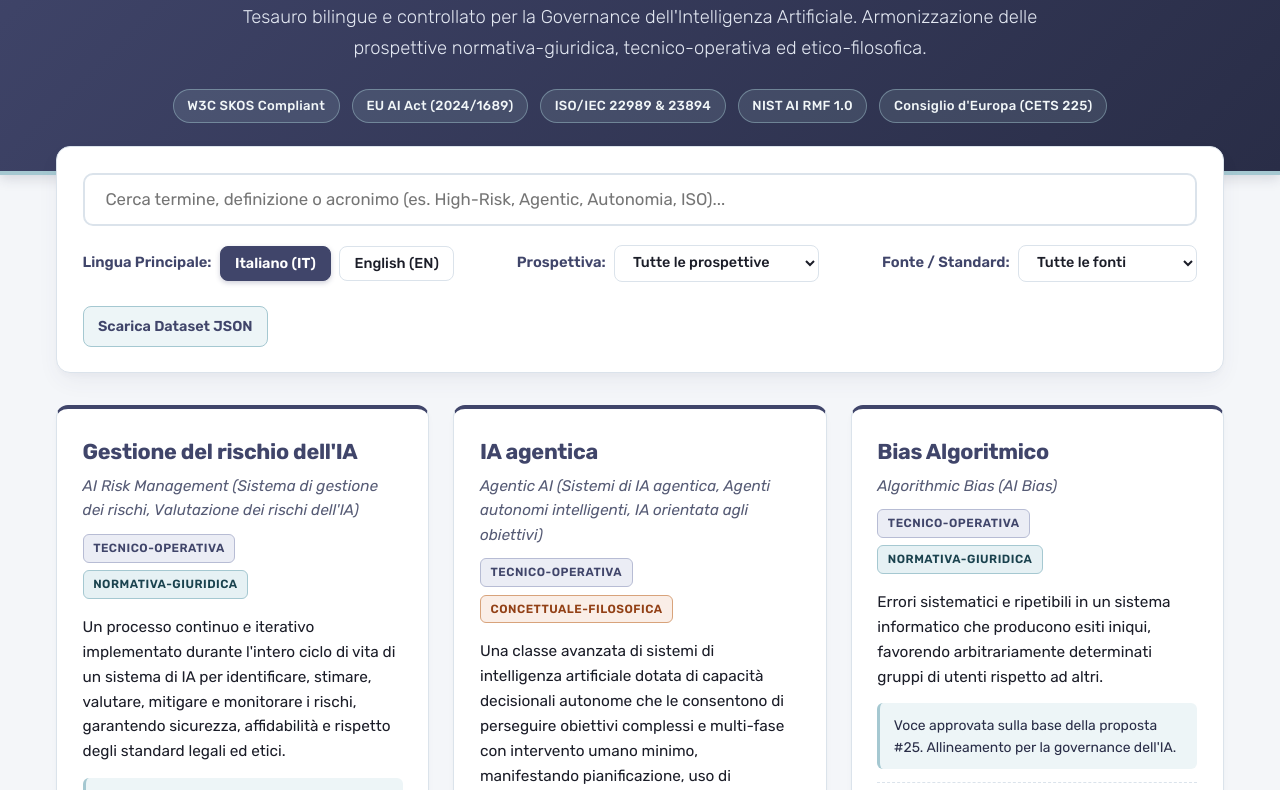
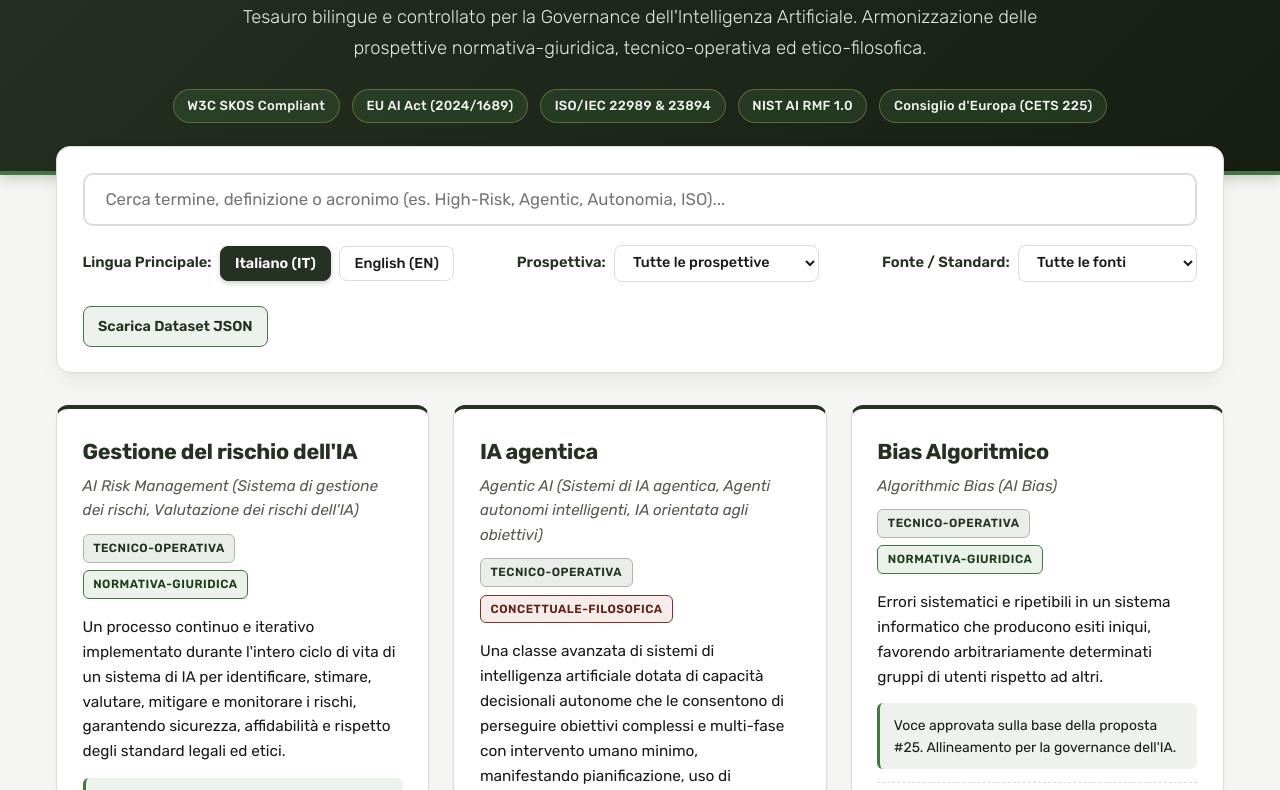
Before and after one commit to G0ldenPin/editoria, a plain HTML site: page dist/index.html in a window 1280 px wide. Shown: the part 114-904 px from the top of the page. Drawn offline with Linux system fonts and the light colour scheme.

Commit message:
style(portal): apply botanical greens (#253122, #437742) and earthy accents (#793327, #a6a159)

```diff
--- a/dist/index.html
+++ b/dist/index.html
@@ -11,24 +11,24 @@
     <style>
         :root {
             /* Palette Richiesta:
-               - Protagonisti: #40456a (Blu ardesia profondo) & #a5c8d1 (Azzurro luminoso)
-               - Accenti caldi: #d96629 (Arancio vivido) & #d8a37b (Pesca/terracotta morbido)
+               - Protagonisti Verdi: #253122 (Verde bosco profondo) & #437742 (Verde foglia vibrante)
+               - Accenti: #793327 (Rosso mattone / terracotta rustico) & #a6a159 (Oliva dorato caldo)
                - Bianco e nero non puri per il massimo comfort visivo */
-            --c-primary: #40456a;        /* Protagonista 1: Blu ardesia profondo */
-            --c-primary-dark: #292d47;   /* Blu notte intenso per footer e contrasti */
-            --c-secondary: #a5c8d1;      /* Protagonista 2: Azzurro pastello luminoso */
-            --c-secondary-light: #edf5f7;/* Tinta chiarissima di azzurro per sfondi/evidenziazioni */
-            --c-secondary-glow: rgba(165, 200, 209, 0.35);
-            --c-accent-orange: #d96629;  /* Arancione bruciato vivido (CTA/azioni chiave) */
-            --c-accent-peach: #d8a37b;   /* Terracotta / pesca caldo (dettagli/bordi) */
+            --c-primary: #253122;        /* Protagonista 1: Verde scuro bosco profondo */
+            --c-primary-dark: #161e14;   /* Verde notte profondo per footer e contrasti */
+            --c-secondary: #437742;      /* Protagonista 2: Verde foglia vibrante */
+            --c-secondary-light: #edf3ec;/* Tinta chiarissima salvia/foglia per sfondi/evidenziazioni */
+            --c-secondary-glow: rgba(67, 119, 66, 0.35);
+            --c-accent-red: #793327;     /* Accento 1: Rosso mattone / terracotta (CTA/azioni chiave) */
+            --c-accent-olive: #a6a159;   /* Accento 2: Oliva dorato caldo (dettagli/bordi decorativi) */
 
             /* Bianco e Nero non puri */
-            --c-bg: #f4f6f9;             /* Sfondo pagina: bianco seta caldo */
+            --c-bg: #f5f6f3;             /* Sfondo pagina: bianco caldo naturale */
             --c-card-bg: #ffffff;        /* Sfondo tessere: bianco ottico pulito */
-            --c-text: #1b1d28;           /* Testo principale: nero carbone / antracite profondo */
-            --c-text-muted: #565b75;     /* Testo secondario: ardesia medio */
-            --c-border: #dbe3eb;         /* Bordo tenue */
-            --c-border-light: #edf2f7;
+            --c-text: #181b17;           /* Testo principale: nero carbone boschivo profondo */
+            --c-text-muted: #535b50;     /* Testo secondario: ardesia vegetale medio */
+            --c-border: #d8ded6;         /* Bordo tenue */
+            --c-border-light: #ecf0ea;
         }
         * { box-sizing: border-box; margin: 0; padding: 0; }
         body {
@@ -44,7 +44,7 @@
             color: #ffffff;
             padding: 3rem 1.5rem;
             text-align: center;
-            box-shadow: 0 4px 12px rgba(41, 45, 71, 0.15);
+            box-shadow: 0 4px 12px rgba(22, 30, 20, 0.2);
         }
         header h1 {
             font-size: 2.3rem;
@@ -54,7 +54,7 @@
         }
         header p {
             font-size: 1.15rem;
-            color: #e3e8f2;
+            color: #e4eae2;
             font-weight: 300;
             max-width: 820px;
             margin: 0 auto 1.6rem;
@@ -67,9 +67,9 @@
             flex-wrap: wrap;
         }
         .badge {
-            background: rgba(165, 200, 209, 0.15);
-            border: 1px solid rgba(165, 200, 209, 0.45);
-            color: #f1f6f8;
+            background: rgba(67, 119, 66, 0.25);
+            border: 1px solid rgba(166, 161, 89, 0.45);
+            color: #f3f6f2;
             font-weight: 500;
             padding: 0.35rem 0.85rem;
             border-radius: 9999px;
@@ -86,7 +86,7 @@
             background: var(--c-card-bg);
             border-radius: 14px;
             padding: 1.6rem;
-            box-shadow: 0 10px 25px -5px rgba(64, 69, 106, 0.08), 0 4px 6px -2px rgba(64, 69, 106, 0.03);
+            box-shadow: 0 10px 25px -5px rgba(37, 49, 34, 0.08), 0 4px 6px -2px rgba(37, 49, 34, 0.03);
             border: 1px solid var(--c-border);
             margin-bottom: 2rem;
             display: flex;
@@ -153,7 +153,7 @@
             color: #ffffff;
             border-color: var(--c-primary);
             font-weight: 600;
-            box-shadow: 0 2px 5px rgba(64, 69, 106, 0.25);
+            box-shadow: 0 2px 5px rgba(37, 49, 34, 0.25);
         }
         .btn-download {
             background: var(--c-secondary-light);
@@ -163,7 +163,7 @@
         }
         .btn-download:hover {
             background: var(--c-secondary);
-            color: var(--c-primary-dark);
+            color: #ffffff;
             border-color: var(--c-secondary);
         }
 
@@ -178,7 +178,7 @@
             border: 1px solid var(--c-border);
             border-top: 4px solid var(--c-primary);
             padding: 1.6rem;
-            box-shadow: 0 4px 6px -1px rgba(64, 69, 106, 0.05);
+            box-shadow: 0 4px 6px -1px rgba(37, 49, 34, 0.05);
             display: flex;
             flex-direction: column;
             justify-content: space-between;
@@ -186,7 +186,7 @@
         }
         .concept-card:hover {
             transform: translateY(-4px);
-            box-shadow: 0 12px 24px -4px rgba(64, 69, 106, 0.12);
+            box-shadow: 0 12px 24px -4px rgba(37, 49, 34, 0.14);
             border-top-color: var(--c-secondary);
         }
         .card-header { margin-bottom: 1rem; }
@@ -218,19 +218,19 @@
             border-radius: 6px;
         }
         .tag-normativa-giuridica {
-            background: #e6f1f4;
-            color: #1a424e;
+            background: #eaf2e9;
+            color: #1d3d1b;
             border: 1px solid var(--c-secondary);
         }
         .tag-tecnico-operativa {
-            background: #ebedf5;
+            background: #ebedeb;
             color: var(--c-primary);
-            border: 1px solid #b7bcd4;
+            border: 1px solid #aeb6ac;
         }
         .tag-concettuale-filosofica {
-            background: #faeee7;
-            color: #924016;
-            border: 1px solid var(--c-accent-peach);
+            background: #f6ecea;
+            color: #5e2218;
+            border: 1px solid var(--c-accent-red);
         }
 
         .card-body { margin-bottom: 1.2rem; }
@@ -268,7 +268,7 @@
         }
         .rel-badge {
             display: inline-block;
-            background: #ebedf5;
+            background: #eff2ee;
             padding: 0.18rem 0.55rem;
             border-radius: 6px;
             margin-right: 0.35rem;
@@ -278,12 +278,12 @@
             font-weight: 500;
             font-size: 0.82rem;
             text-decoration: none;
-            border: 1px solid #d5dbe4;
+            border: 1px solid #d4dbd2;
             transition: all 0.15s;
         }
         .rel-badge:hover {
             background: var(--c-secondary);
-            color: var(--c-primary-dark);
+            color: #ffffff;
             border-color: var(--c-secondary);
         }
 
@@ -309,7 +309,7 @@
             font-weight: 500;
         }
         .source-entry a:hover {
-            color: var(--c-accent-orange);
+            color: var(--c-accent-red);
             text-decoration: underline;
         }
 
@@ -328,8 +328,8 @@
             align-items: center;
             gap: 0.35rem;
             background: #ffffff;
-            color: var(--c-accent-orange);
-            border: 1px solid var(--c-accent-orange);
+            color: var(--c-accent-red);
+            border: 1px solid var(--c-accent-red);
             padding: 0.35rem 0.75rem;
             border-radius: 6px;
             text-decoration: none;
@@ -338,19 +338,19 @@
             transition: all 0.2s;
         }
         .btn-feedback:hover {
-            background: var(--c-accent-orange);
+            background: var(--c-accent-red);
             color: #ffffff;
-            box-shadow: 0 2px 6px rgba(217, 102, 41, 0.35);
+            box-shadow: 0 2px 6px rgba(121, 51, 39, 0.35);
         }
 
         footer {
             text-align: center;
             padding: 2.8rem 1.5rem;
             background: var(--c-primary-dark);
-            color: #cbd5e1;
+            color: #cbd3ca;
             font-size: 0.92rem;
             margin-top: 4rem;
-            border-top: 4px solid var(--c-accent-peach);
+            border-top: 4px solid var(--c-accent-olive);
         }
         footer p {
             margin-bottom: 0.4rem;
@@ -360,7 +360,7 @@
             font-weight: 600;
         }
         footer a {
-            color: var(--c-secondary);
+            color: var(--c-accent-olive);
             text-decoration: none;
             font-weight: 500;
             transition: color 0.15s;
```
Also changed, not shown: web_mockup/index.html (+42 -42 lines), 1 other file.
